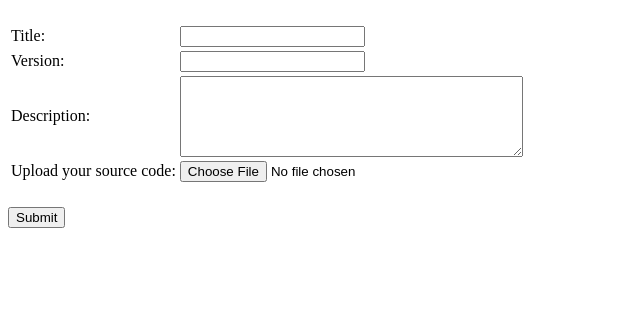
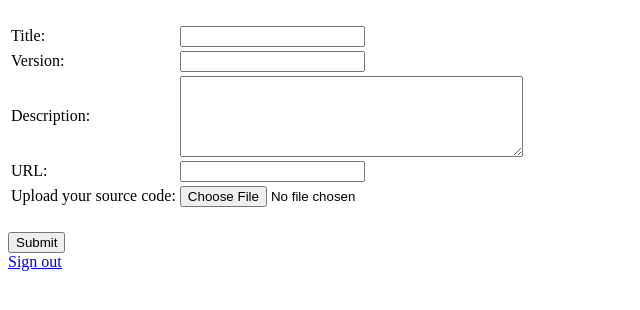
Before and after one commit to legatoo/team-app, a Python web app: template templates/upload.html in a window 1280 px wide. Shown: the part 57-367 px from the top of the page, without its empty margins (0-640 px from the left). Run offline with Jinja, Linux system fonts and the light colour scheme; the template is opened without the code that fills it, so the values that code supplies are empty.

```diff
--- a/templates/review.html
+++ b/templates/review.html
@@ -28,7 +28,9 @@
             <th>Date</th>
             <th>Vote</th>
             <th>Status</th>
+            <th>URL</th>
             <th>Description</th>
+            <th>Download sourceCode</th>
         </tr>
         {% for team in teams%}
         {% for upload in team.works%}
@@ -43,6 +45,7 @@
             <td>{{upload.date}}</td>
             <td>{{upload.votes}}</td>
             <td>{{upload.status}}</td>
+            <td><a href={{upload.URL}}>URL</a></td>
             <td>{{upload.description}}</td>
 
             <td>
@@ -62,5 +65,6 @@
     </table>
 
 </form>
+<a href="/login">Sign out</a>
 </body>
 </html>
--- a/templates/student.html
+++ b/templates/student.html
@@ -37,9 +37,11 @@
                     {%if team.lock%}
                     <td>Team has been locked!</td>
                     {%else%}
+                    <form method="post" name="joinForm">
                     <input type="hidden" name="joinTarget" value={{team.teamID}}>
                     <input type="submit" name="submit" value="join">
                     <td>{{message1}}</td>
+                    </form>
                     {%endif%}
                 </td>
 
@@ -88,7 +90,7 @@
 
     <br>
     <br>
-    <a href="/login">Sign out</a>
+
     <hr>
 
     <hr>
@@ -145,6 +147,6 @@
     {% endif%}
 
     </form>
-
+    <a href="/login">Sign out</a>
     </body>
 </html>
--- a/templates/tagcollection.html
+++ b/templates/tagcollection.html
@@ -22,4 +22,5 @@
         {% endif%}
 
     </body>
+    <a href="/login">Sign out</a>
 </html>
--- a/templates/team.html
+++ b/templates/team.html
@@ -47,5 +47,6 @@
         </table>
 
         </form>
+        <a href="/login">Sign out</a>
     </body>
 </html>
--- a/templates/upload.html
+++ b/templates/upload.html
@@ -25,6 +25,11 @@
                 </tr>
 
                 <tr>
+                    <td>URL: </td>
+                    <td><input name="URL" ></td>
+                </tr>
+
+                <tr>
                     <td>Upload your source code: </td>
                     <td><input type="file" name="file"></td>
                 </tr>
@@ -37,5 +42,6 @@
             <br>
             <input type="submit" name="submit" value="Submit">
         </form>
+        <a href="/login">Sign out</a>
     </body>
 </html>
--- a/upload.py
+++ b/upload.py
@@ -34,6 +34,7 @@ class uploadHandler(blobstore_handlers.BlobstoreUploadHandler):
         title = self.request.get('uploadTitle')
         version = self.request.get('uploadVersion')
         description = self.request.get('uploadDescription')
+        URL = self.request.get('URL')
         #sourceCode = self.get_uploads('file')
         #bolb_info = sourceCode[0]
         paraDic = {
@@ -42,7 +43,8 @@ class uploadHandler(blobstore_handlers.BlobstoreUploadHandler):
             'title':title,
             'version':version,
             'description':description,
-            'sourceCode':blob_info.key()
+            'sourceCode':blob_info.key(),
+            'URL':URL
         }
         createUploadWork(paraDic)
         self.redirect('/student?username='+username)
```
Also changed, not shown: dataTable.py (+5 -2 lines), templates/teacher.html (+2 -7 lines).
